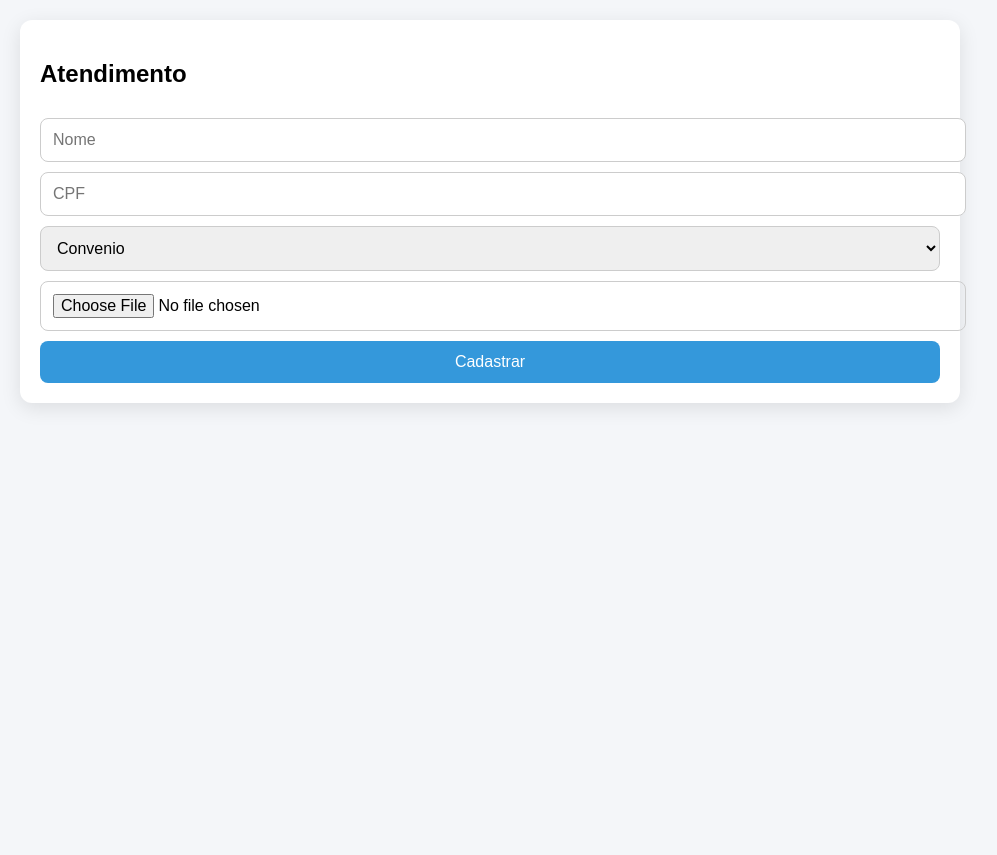
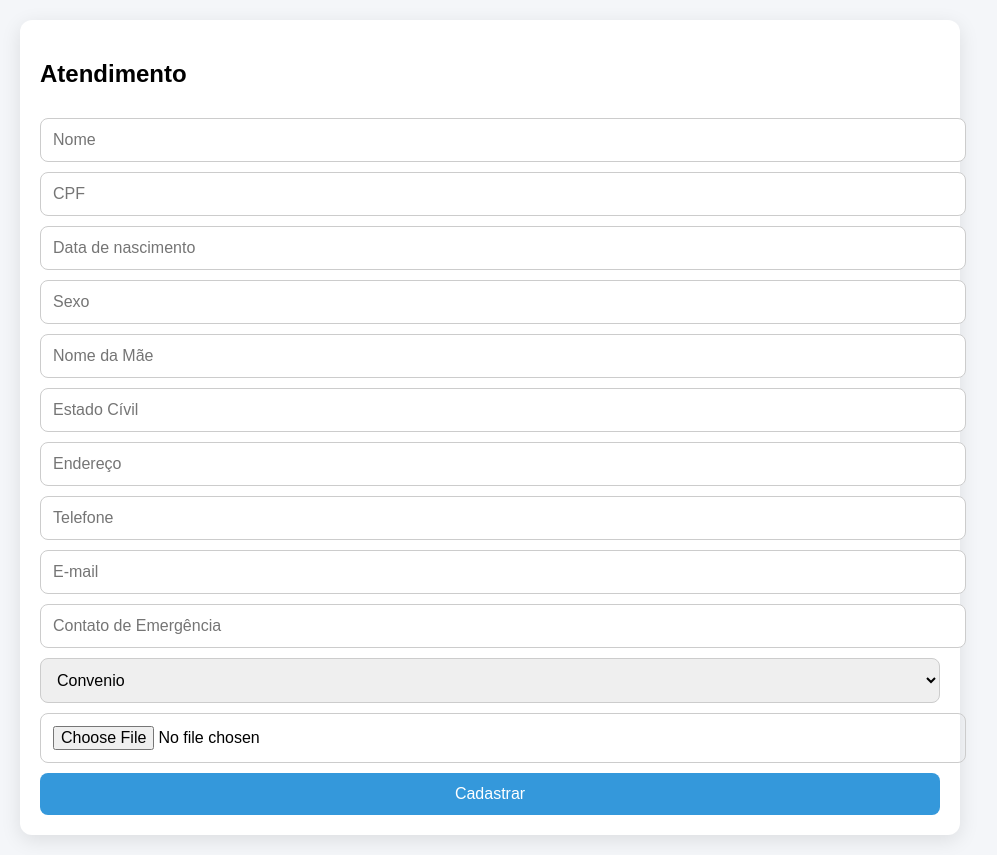
Before and after one commit to biellindolindo9/Sentinela, a website: page frontend/atendimento.html in a window 1280 px wide. Shown: the whole page, without its empty margins (150-1147 px from the left). Before the commit the page ends 800 px from the top, so only its background shows below. Drawn offline with Linux system fonts and the light colour scheme; files that its build step writes are made by us from their sources.

Commit message:
Update atendimento.html

```diff
--- a/frontend/atendimento.html
+++ b/frontend/atendimento.html
@@ -7,6 +7,14 @@
 
 <input id="nome" placeholder="Nome">
 <input id="cpf" placeholder="CPF">
+<input id="Data de nascimento" placeholder="Data de nascimento">
+<input id="Sexo" placeholder="Sexo">
+<input id="Nome da Mãe" placeholder="Nome da Mãe">
+<input id="Estado Cívil" placeholder="Estado Cívil">
+<input id="Endereço" placeholder="Endereço">
+<input id="Telefone" placeholder="Telefone">
+<input id="E-mail" placeholder="E-mail">
+<input id="Contato de Emergência" placeholder="Contato de Emergência">
 
 <select id="tipo">
   <option>Convenio</option>
```
